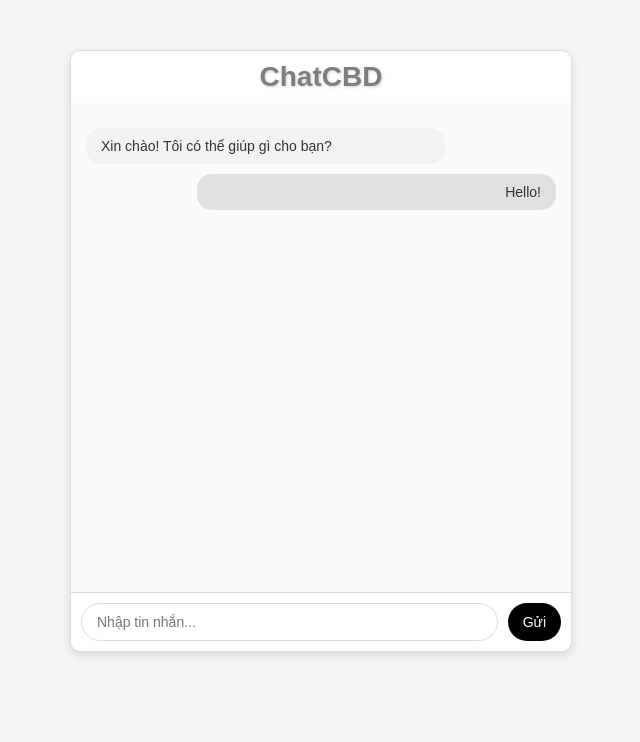
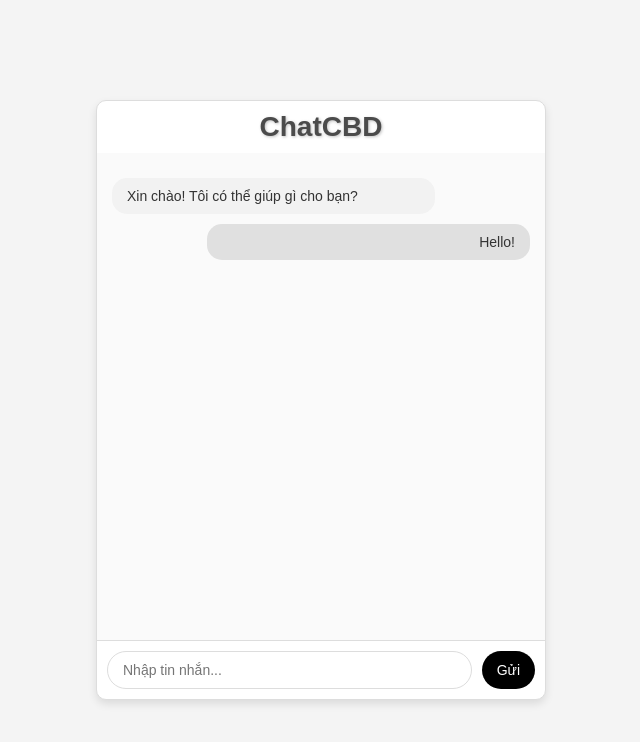
Before and after one commit to CBD-NCKH/Chat-CBD---5, a plain HTML site: page index.html in a window 1280 px wide. Shown: the whole page, without its empty margins (319-959 px from the left). Drawn offline with Linux system fonts and the light colour scheme.

Commit message:
Update style.css

```diff
--- a/style.css
+++ b/style.css
@@ -1,30 +1,50 @@
+/* Reset và thiết lập nền */
 body, html {
     margin: 0;
     padding: 0;
-    font-family: "Arial", sans-serif; /* Font chuẩn */
+    font-family: "Arial", sans-serif;
     background-color: #f4f4f4; /* Nền ngoài xám nhạt */
+    height: 100vh; /* Chiếm toàn bộ chiều cao màn hình */
+    display: flex; /* Căn giữa bằng flexbox */
+    justify-content: center; /* Căn giữa ngang */
+    align-items: center; /* Căn giữa dọc */
 }
 
+/* Khung chat chính */
 .chat-container {
-    width: 500px; /* Độ rộng cố định */
+    width: 500px; /* Chiều rộng cố định */
+    max-width: 90%; /* Không chiếm quá nhiều không gian màn hình nhỏ */
     height: 600px; /* Chiều cao cố định */
-    margin: 50px auto; /* Căn giữa khung chat */
     display: flex;
     flex-direction: column;
     justify-content: space-between;
-    background-color: #fff; /* Nền trắng cho khung chat */
+    background-color: #fff; /* Màu nền trắng */
     border: 1px solid #ddd; /* Viền xám nhẹ */
-    border-radius: 10px;
+    border-radius: 10px; /* Bo góc khung chat */
     box-shadow: 0px 4px 8px rgba(0, 0, 0, 0.1); /* Đổ bóng nhẹ */
+    box-sizing: border-box; /* Tính cả padding và border vào kích thước */
 }
 
+/* Logo hoặc tiêu đề chat */
+.chat-logo {
+    text-align: center;
+    font-size: 28px;
+    font-weight: bold;
+    color: #000; /* Màu đen */
+    text-shadow: 1px 1px 3px rgba(128, 128, 128, 0.7); /* Viền nổi */
+    margin: 10px 0;
+    opacity: 0.7; /* Độ mờ nhẹ */
+}
+
+/* Khu vực tin nhắn */
 .messages {
     flex: 1; /* Khu vực tin nhắn mở rộng */
     overflow-y: auto; /* Cuộn khi nhiều tin nhắn */
     padding: 15px;
-    background-color: #fafafa; /* Nền nhẹ */
+    background-color: #fafafa; /* Nền nhạt */
 }
 
+/* Định dạng tin nhắn */
 .message {
     margin: 10px 0;
     max-width: 70%;
@@ -35,21 +55,24 @@ body, html {
     color: #333;
 }
 
+/* Tin nhắn người dùng */
 .message.user {
-    background-color: #e0e0e0; /* Nền xám nhạt */
+    background-color: #e0e0e0; /* Màu xám nhạt */
     text-align: right;
-    margin-left: auto; /* Đẩy tin nhắn người dùng sang phải */
+    margin-left: auto; /* Đẩy sang phải */
 }
 
+/* Tin nhắn bot */
 .message.bot {
     background-color: #f2f2f2; /* Màu xám nhẹ cho tin nhắn bot */
     text-align: left;
 }
 
+/* Khu vực nhập tin nhắn */
 .input-container {
     display: flex;
     padding: 10px;
-    border-top: 1px solid #ddd;
+    border-top: 1px solid #ddd; /* Viền ngăn cách */
 }
 
 #user-input {
@@ -64,7 +87,7 @@ body, html {
 #send-button {
     margin-left: 10px;
     padding: 10px 15px;
-    background-color: #000; /* Màu đen cho nút gửi */
+    background-color: #000; /* Nút gửi màu đen */
     color: #fff;
     font-size: 14px;
     border: none;
@@ -73,16 +96,5 @@ body, html {
 }
 
 #send-button:hover {
-    background-color: #333;
+    background-color: #333; /* Màu tối hơn khi hover */
 }
-
-/* Logo ChatCBD ở giữa khung */
-.chat-logo {
-    text-align: center;
-    font-size: 28px;
-    font-weight: bold;
-    color: #000; /* Chữ màu đen */
-    text-shadow: 1px 1px 3px rgba(128, 128, 128, 0.7); /* Viền nổi */
-    margin: 10px 0;
-    opacity: 0.5;
-}
```
